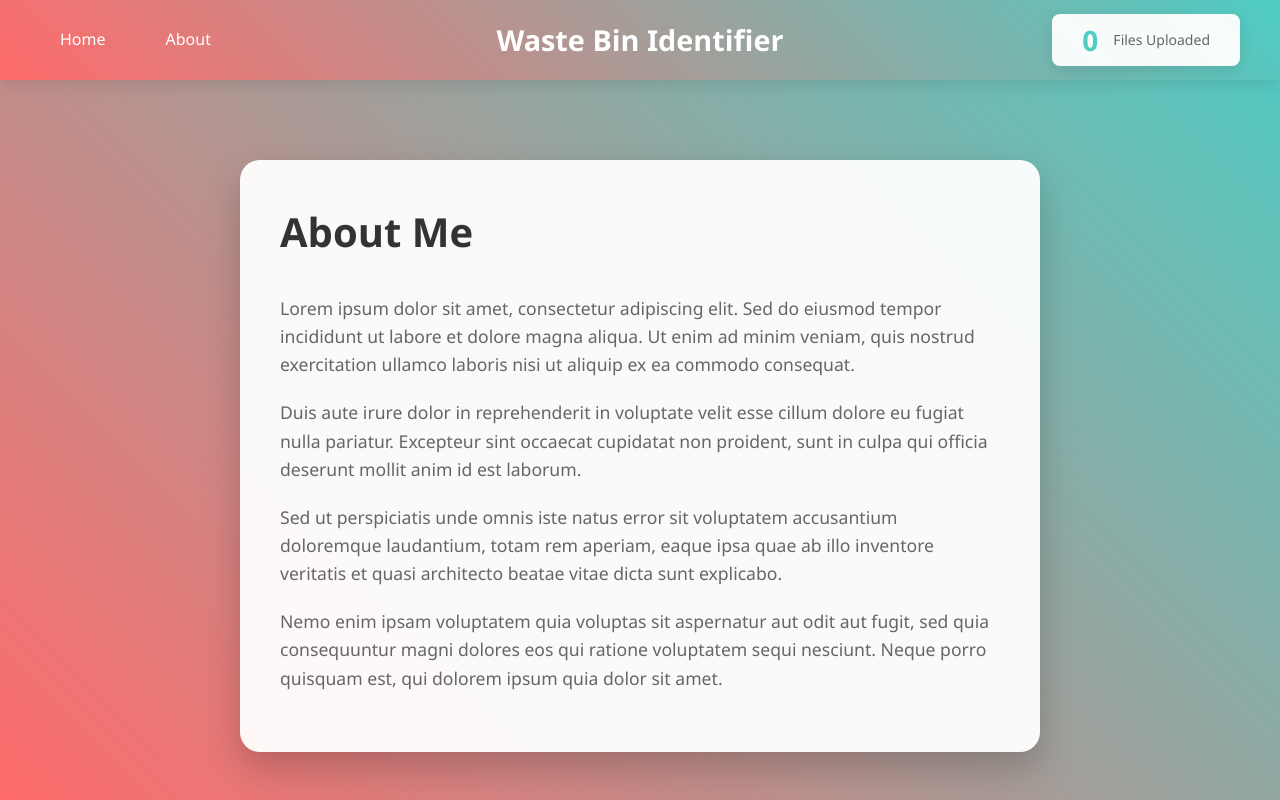
After one commit to kzrob/hackTheNest-WasteBin-Website, a Flask app: page /about in a window 1280 px wide. The commit adds this page. Run offline with Flask 3, Linux system fonts and the light colour scheme.

Commit message:
frontend formatting

```diff
--- a/app.py
+++ b/app.py
@@ -1,6 +1,7 @@
 # Libraries
 from flask import Flask, request, render_template
 from datetime import datetime
+import json
 import os
 import requests
 
@@ -10,7 +11,7 @@ app.config["UPLOAD_FOLDER"] = "static/files"
 
 # Constants
 ALLOWED_EXTENSIONS = set(["png", "jpg", "jpeg", "heif", "heic", "webp"])
-API = "https://api-4j61.onrender.com/predict"
+API = "http://127.0.0.1:8000/predict/"
 
 # Functions
 def get_file_extension(filename):
@@ -21,16 +22,25 @@ def get_file_extension(filename):
 def requestAPI(file_path):
 	with open(file_path, 'rb') as image_file:
 		response = requests.post(API, files={'file': image_file})
-		print()
-		print(response.content)
-		print()
-		print(response.json)
-		print()
-		print(response.status_code)
-		print()
 		if response.status_code == 200:
 			return response.json()["prediction"]
 		return "<h1>API request error</h1> Status code " + str(response.status_code)
+
+def edit_json_file(file_path, key, value):
+	try:
+		with open(file_path, 'r') as file:
+			data = json.load(file)
+	except FileNotFoundError:
+		print(f"Error: File not found: {file_path}")
+		return
+	except json.JSONDecodeError:
+		print(f"Error: Invalid JSON format in: {file_path}")
+		return
+
+	data[key] = value
+
+	with open(file_path, 'w') as file:
+		json.dump(data, file, indent=4)
 
 # Routing
 @app.route("/", methods=["GET","POST"])
@@ -42,13 +52,14 @@ def home():
 			filename = str(datetime.now()) + '.' + extension
 			save_location = os.path.join(app.config["UPLOAD_FOLDER"], filename)
 			file.save(save_location)
-			result = requestAPI(save_location)
-			return result
-			# return render_template("index.html", image=app.config["UPLOAD_FOLDER"] + "/" + filename)
+			result = "a " + requestAPI(save_location)
+			return render_template("index.html", image=app.config["UPLOAD_FOLDER"] + "/" + filename, result=result)
+		return "Failed to upload file: (" + file.filename + ")"
+	return render_template("index.html")
 
-		return "Failed to upload file: (" + file.filename + ")"
-
-	return render_template("index.html")
+@app.route("/about")
+def about():
+	return render_template("about.html")
 
 # Run
 if __name__ == "__main__":
--- /dev/null
+++ b/static/about.css
@@ -0,0 +1,43 @@
+* {
+	margin: 0;
+	padding: 0;
+	box-sizing: border-box;
+	font-family: 'Segoe UI', Tahoma, Geneva, Verdana, sans-serif;
+}
+
+html, body {
+	min-height: 100%;
+}
+
+body {
+	background: linear-gradient(45deg, #ff6b6b, #4ecdc4);
+	line-height: 1.6;
+}
+
+.container {
+	max-width: 800px;
+	margin: 40px auto;
+	padding: 40px;
+	background: rgba(255, 255, 255, 0.95);
+	border-radius: 20px;
+	box-shadow: 0 16px 36px rgba(0, 0, 0, 0.2);
+}
+
+h1 {
+	color: #333;
+	margin-bottom: 30px;
+	font-size: 2.5em;
+}
+
+p {
+	color: #666;
+	margin-bottom: 20px;
+	font-size: 1.1em;
+}
+
+@media (max-width: 768px) {
+	.container {
+		margin: 80px 20px;
+		padding: 20px;
+	}
+}
--- a/static/files/placeholder.txt
+++ /dev/null
@@ -1 +0,0 @@
-do not delete this file, because this way github can commit the parent folder.
--- /dev/null
+++ b/templates/about.html
@@ -0,0 +1,20 @@
+<!DOCTYPE html>
+<html lang="en">
+<head>
+    <meta charset="UTF-8">
+    <meta name="viewport" content="width=device-width, initial-scale=1.0, maximum-scale=5.0, user-scalable=yes">
+    <title>About Me</title>
+    <link rel="stylesheet" href="/static/about.css">
+</head>
+<body>
+    {% include "header.html" %}
+
+    <div class="container">
+        <h1>About Me</h1>
+        <p>Lorem ipsum dolor sit amet, consectetur adipiscing elit. Sed do eiusmod tempor incididunt ut labore et dolore magna aliqua. Ut enim ad minim veniam, quis nostrud exercitation ullamco laboris nisi ut aliquip ex ea commodo consequat.</p>
+        <p>Duis aute irure dolor in reprehenderit in voluptate velit esse cillum dolore eu fugiat nulla pariatur. Excepteur sint occaecat cupidatat non proident, sunt in culpa qui officia deserunt mollit anim id est laborum.</p>
+        <p>Sed ut perspiciatis unde omnis iste natus error sit voluptatem accusantium doloremque laudantium, totam rem aperiam, eaque ipsa quae ab illo inventore veritatis et quasi architecto beatae vitae dicta sunt explicabo.</p>
+        <p>Nemo enim ipsam voluptatem quia voluptas sit aspernatur aut odit aut fugit, sed quia consequuntur magni dolores eos qui ratione voluptatem sequi nesciunt. Neque porro quisquam est, qui dolorem ipsum quia dolor sit amet.</p>
+    </div>
+</body>
+</html>
--- /dev/null
+++ b/templates/header.html
@@ -0,0 +1,107 @@
+<header class="main-header">
+    <nav class="header-nav">
+        <a href="/" class="nav-btn">Home</a>
+        <a href="/about" class="nav-btn">About</a>
+    </nav>
+
+    <a href="/" class="header-title">Waste Bin Identifier</a>
+
+    <div class="upload-counter">
+        <span class="counter-number">0</span>
+        <span class="counter-text">Files Uploaded</span>
+    </div>
+</header>
+
+<style>
+    /* Header Styles */
+    .main-header {
+		height: 80px; /* Fixed header height */
+        position: fixed;
+        top: 0;
+        left: 0;
+        right: 0;
+        display: flex;
+        justify-content: space-between;
+        align-items: center;
+        padding: 20px 40px;
+        background: linear-gradient(45deg, #ff6b6b, #4ecdc4);
+        box-shadow: 0 4px 16px rgba(0, 0, 0, 0.1);
+        z-index: 1000;
+    }
+
+    .header-nav {
+        display: flex;
+        gap: 20px;
+    }
+
+    .nav-btn {
+        color: white;
+        text-decoration: none;
+        padding: 10px 20px;
+        border-radius: 8px;
+        transition: all 0.3s ease;
+        font-weight: 500;
+    }
+
+    .nav-btn:hover {
+        background: rgba(255, 255, 255, 0.2);
+        transform: translateY(-2px);
+    }
+
+    .header-title {
+        color: white;
+		font-weight: bold;
+        text-decoration: none;
+        font-size: 1.8em;
+        position: absolute;
+        left: 50%;
+        transform: translateX(-50%);
+        white-space: nowrap;
+    }
+
+    .header-title:hover {
+        text-decoration: underline;
+    }
+
+    /* Original Counter Style */
+    .upload-counter {
+        background: rgba(255, 255, 255, 0.95);
+        padding: 12px 30px; /* Increased horizontal padding */
+        border-radius: 8px;
+        box-shadow: 0 5px 15px rgba(0, 0, 0, 0.1);
+        color: #666;
+        font-size: 14px;
+        display: inline-flex;
+        align-items: center;
+        gap: 15px; /* Space between number and text */
+        min-width: 180px; /* Minimum width */
+    }
+
+    .counter-number {
+        font-size: 28px; /* Slightly larger number */
+        font-weight: bold;
+        color: #4ecdc4;
+        line-height: 1;
+    }
+
+    .counter-text {
+        font-size: 14px; /* Larger text */
+        white-space: nowrap;
+    }
+
+    /* Ensure content starts below header */
+    body {
+        padding-top: 120px !important; /* Increased padding */
+        min-height: calc(100vh - 100px); /* Full viewport height minus header */
+    }
+</style>
+
+<script>
+    // Consistent Counter Functionality
+    document.addEventListener('DOMContentLoaded', () => {
+        const count = localStorage.getItem('uploadCount') || 0;
+        document.querySelectorAll('.counter-number').forEach(element => {
+            element.textContent = count;
+        });
+    });
+</script>
```
Also changed, not shown: static/index.css (+63 -73 lines), static/index.js (+39 -4 lines), templates/index.html (+14 -5 lines), test_api.py (deleted, +0 -15 lines), static/files/unnamed.jpg (renamed from unnamed.jpg).
